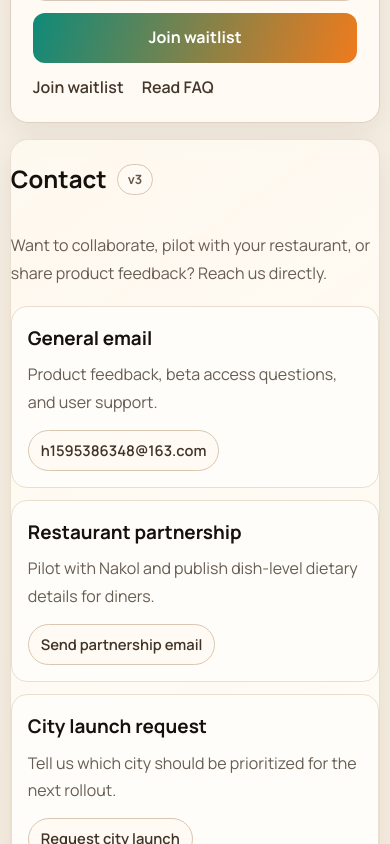
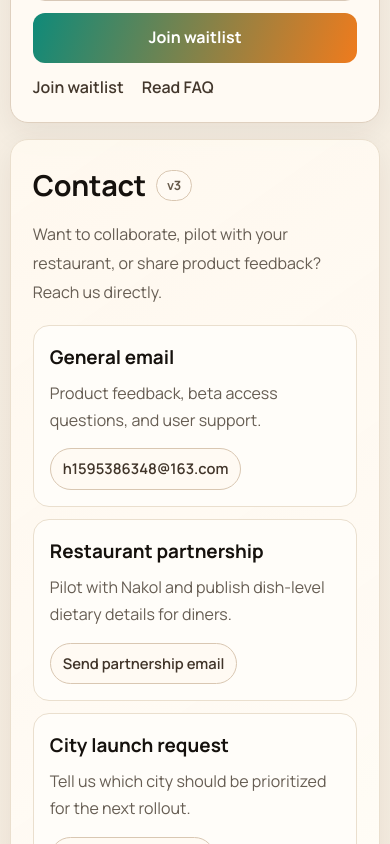
Before and after one commit to KevinHongJY/Nakol_demo, a Next.js app: page / in a window 390 px wide. Shown: the part 5480-6324 px from the top of the page. Built offline with nearby package versions, Linux system fonts and the light colour scheme.

Commit message:
Align contact section spacing with other panels

```diff
--- a/app/globals.css
+++ b/app/globals.css
@@ -299,6 +299,7 @@
 .steps,
 .restaurants,
 .signup,
+.contact,
 .faq {
   padding: 32px;
   margin-bottom: 16px;
@@ -308,6 +309,7 @@
 .steps h2,
 .restaurants h2,
 .signup h2,
+.contact h2,
 .faq h2 {
   margin: 0;
   font-size: clamp(1.8rem, 3.2vw, 2.3rem);
@@ -704,6 +706,7 @@
   .steps,
   .restaurants,
   .signup,
+  .contact,
   .faq,
   .constraints {
     padding: 22px;
```
